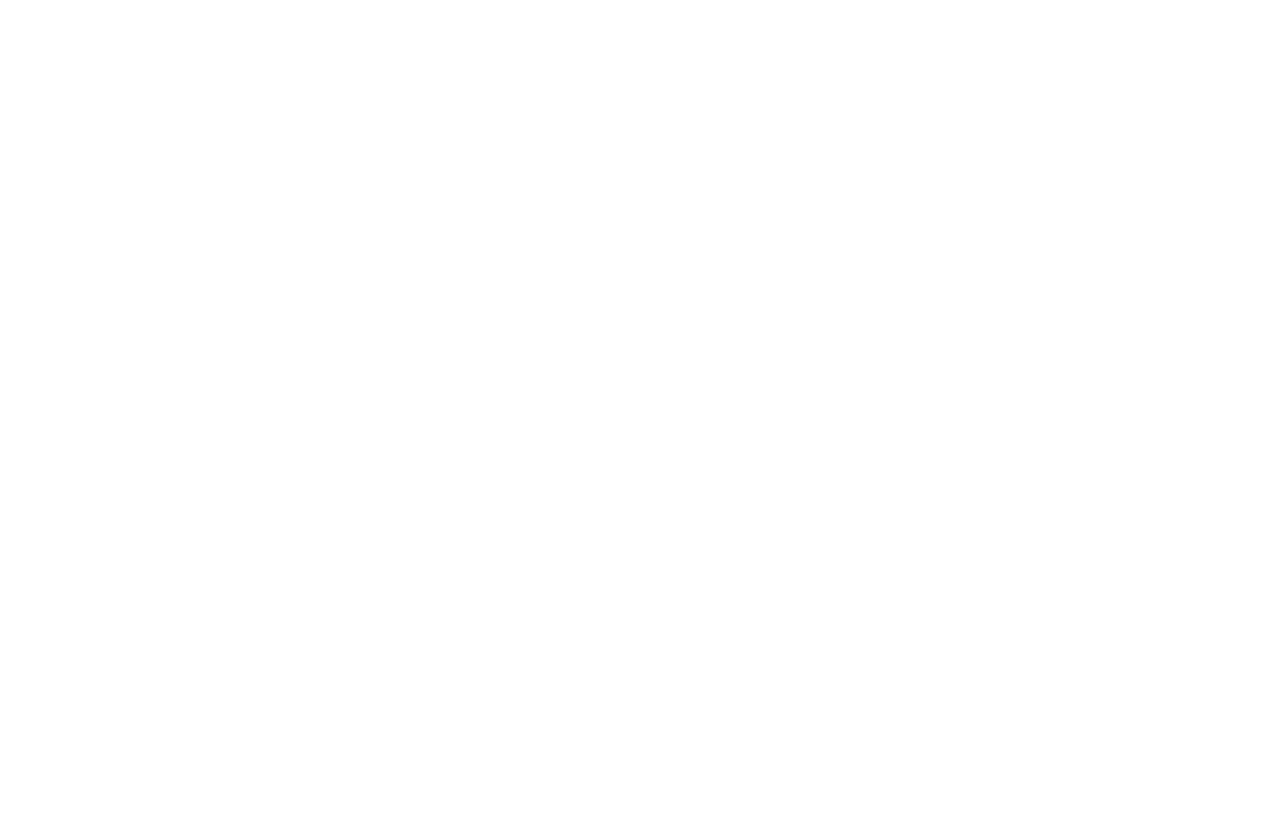
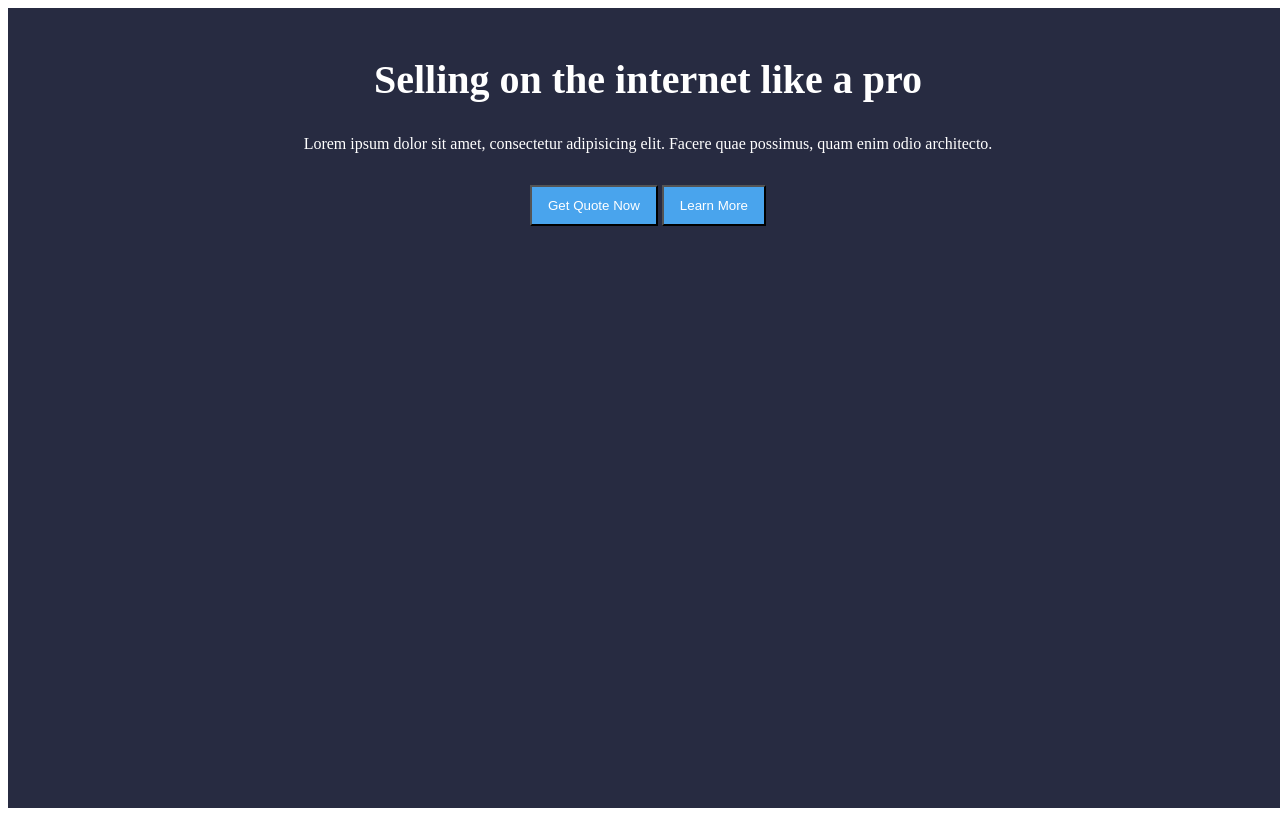
Before and after one commit to AusteId/learningGITHUB, a plain HTML site: page index.html in a window 1280 px wide. Drawn offline with Linux system fonts and the light colour scheme.

Commit message:
Add first section

```diff
--- a/index.html
+++ b/index.html
@@ -1,12 +1,28 @@
 <!DOCTYPE html>
 <html lang="en">
+
 <head>
     <meta charset="UTF-8">
     <meta name="viewport" content="width=device-width, initial-scale=1.0">
     <title>Document</title>
     <link rel="stylesheet" href="style.css">
 </head>
+
 <body>
+    <main>
+        <section class="container">
+            <section class="section-first">
+                <h1>Selling on the internet like a pro</h1>
+                <p>Lorem ipsum dolor sit amet, consectetur adipisicing elit. Facere quae possimus, quam enim odio
+                    architecto.</p>
+                <section class="buttons-section">
+                    <button>Get Quote Now</button>
+                    <button>Learn More</button>
+                </section>
+            </section>
+        </section>
 
+    </main>
 </body>
+
 </html>
--- a/style.css
+++ b/style.css
@@ -0,0 +1,51 @@
+:root {
+    --white-color: #ffffff;
+}
+
+* {
+    box-sizing: border-box;
+}
+
+main {
+    background-color: #272b41;
+    width: 100vw;
+    height: 100vh;
+}
+
+.section-first h1, .section-first p {
+    color: var(--white-color);
+    text-align: center;
+}
+
+.section-first h1 {
+    font-size: 2.5rem;
+    margin: 1rem;
+}
+
+.section-first p {
+padding-inline: 3rem;
+}
+
+.section-first {
+    padding-block: 2rem;
+    display: flex;
+    flex-direction: column;
+    align-items: center;
+}
+
+.container {
+    display: flex;
+    justify-content: center;
+    flex-wrap: wrap;
+}
+
+.buttons-section {
+    padding-top: 1rem;
+}
+
+.buttons-section > * {
+    background-color: #49a4ed;
+    color: var(--white-color);
+    padding-block: 0.7rem;
+    padding-inline: 1rem;
+}
```
